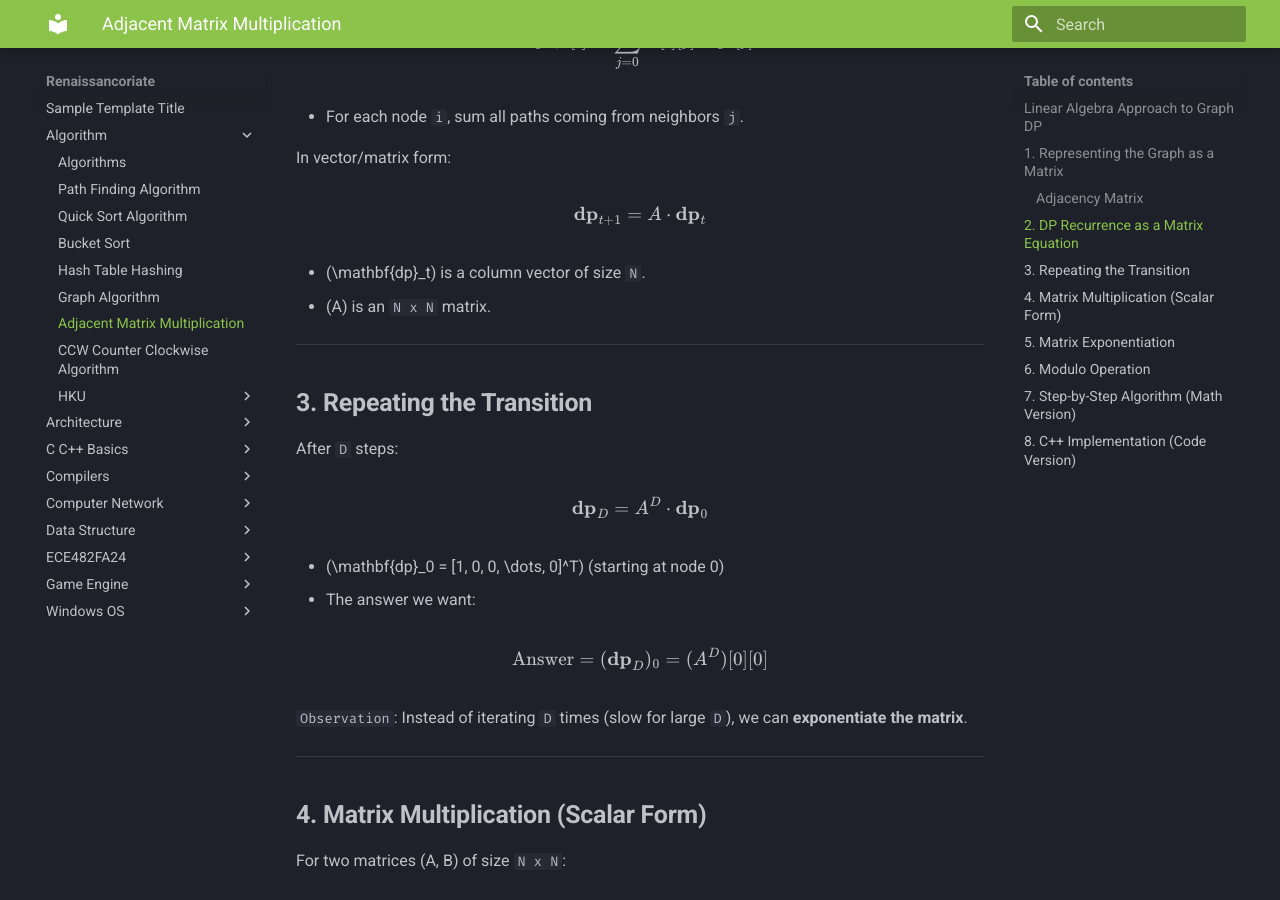
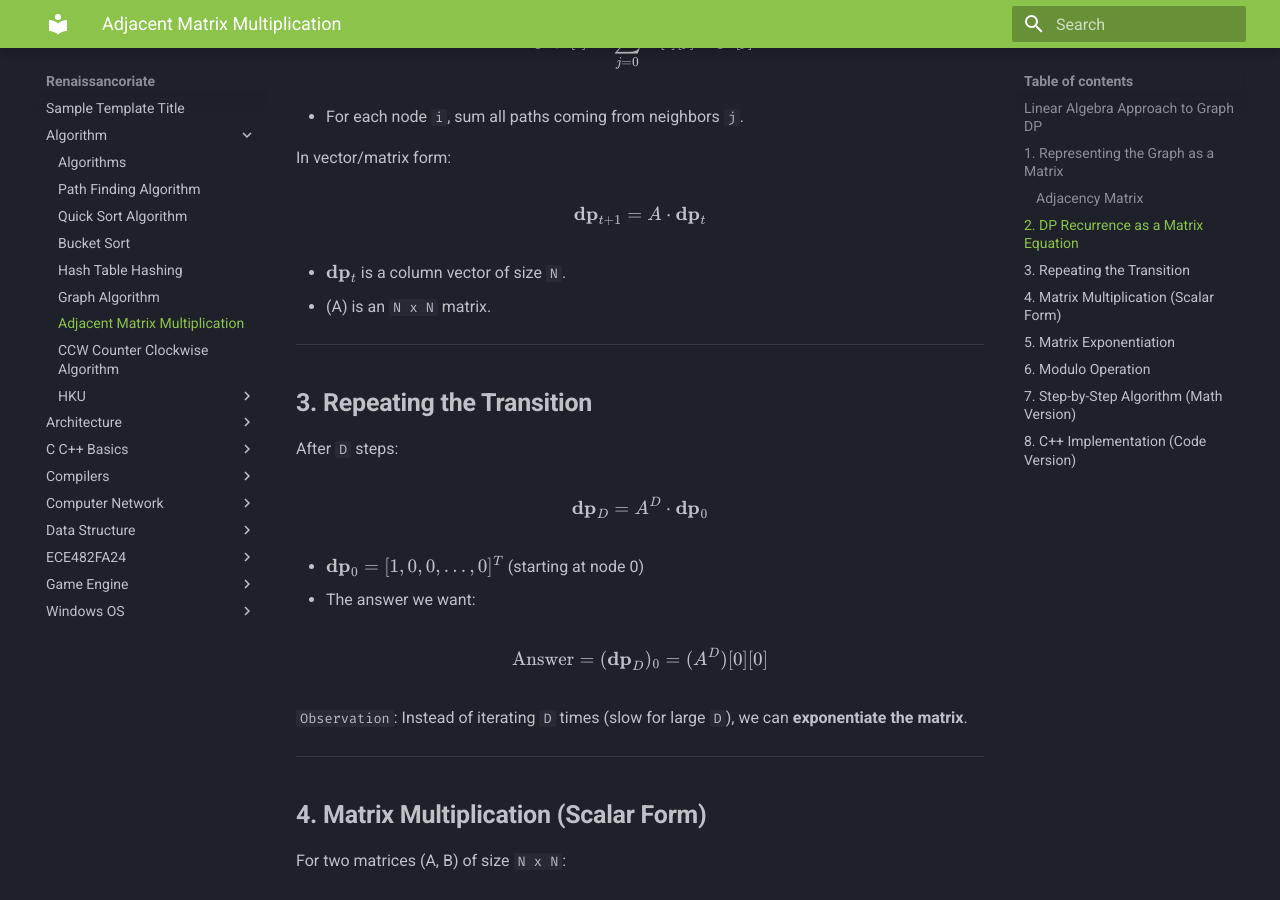
Before and after one commit to renaissancor/renaissancor.github.io, an MkDocs documentation site: the page built from docs/Algorithm/BOJ12850.md, in a window 1280 px wide and 900 px high, scrolled down 2338 px. Built offline with MkDocs 1.6.1 and Material for MkDocs 9.7.7, drawn with Linux system fonts in a browser that asks for light colours.

```diff
--- a/docs/Algorithm/BOJ12850.md
+++ b/docs/Algorithm/BOJ12850.md
@@ -121,7 +121,7 @@ In vector/matrix form:
 \mathbf{dp}_{t+1} = A \cdot \mathbf{dp}_t
 \]
 
-* (\mathbf{dp}_t) is a column vector of size `N`.
+* $\mathbf{dp}_t$ is a column vector of size `N`.
 * (A) is an `N x N` matrix.
 
 ---
@@ -134,7 +134,7 @@ After `D` steps:
 \mathbf{dp}_D = A^D \cdot \mathbf{dp}_0
 \]
 
-* (\mathbf{dp}_0 = [1, 0, 0, \dots, 0]^T) (starting at node 0)
+* $\mathbf{dp}_0 = [1, 0, 0, \dots, 0]^T$ (starting at node 0)
 * The answer we want:
 
 \[
```
Also changed, not shown: docs/Algorithm/CCW.md (+5 -0 lines).
